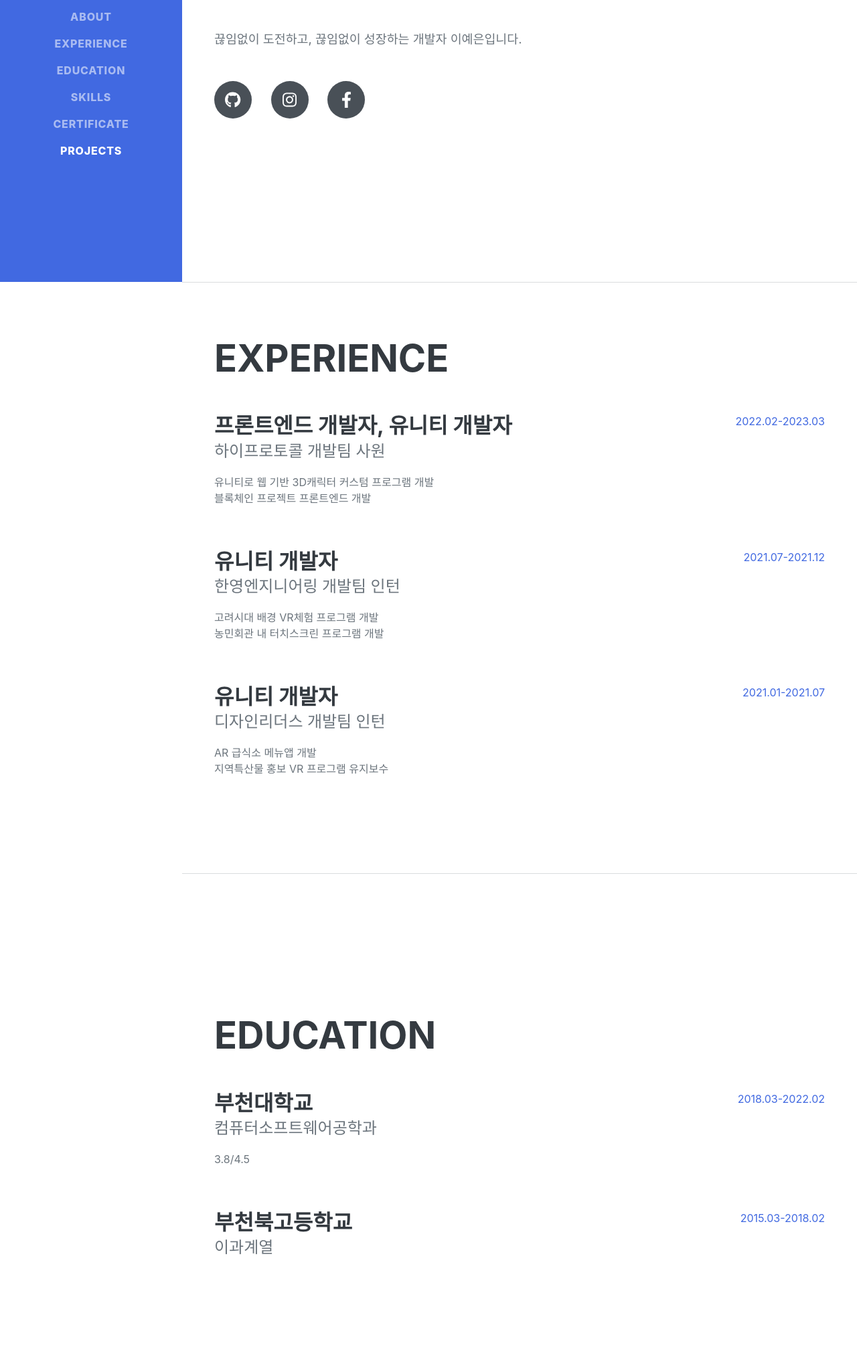
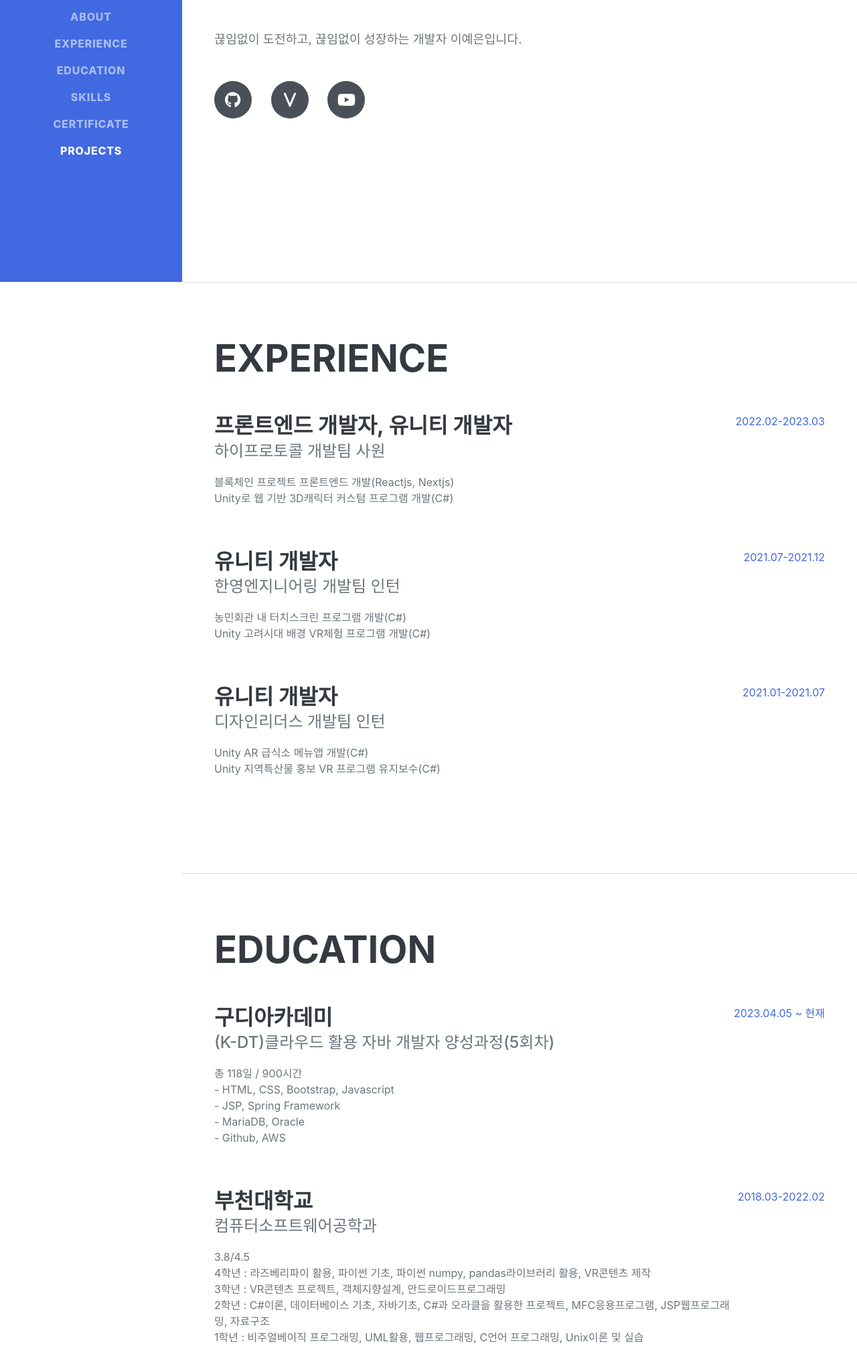
Before and after one commit to jjklunicc/jjklunicc.github.io, a plain HTML site: page index.html in a window 1280 px wide. Shown: the part 379-2407 px from the top of the page at 67% size. Drawn offline with nearby package versions, Linux system fonts and the light colour scheme; a web font is replaced by a local one.

Commit message:
update profile, education, experience

```diff
--- a/index.html
+++ b/index.html
@@ -99,12 +99,23 @@
             끊임없이 도전하고, 끊임없이 성장하는 개발자 이예은입니다.
           </p>
           <div class="social-icons">
-            <a class="social-icon" href="#!"><i class="fab fa-github"></i></a>
-            <a class="social-icon" href="#!"
-              ><i class="fab fa-instagram"></i
+            <a
+              class="social-icon"
+              href="https://github.com/jjklunicc"
+              target="_blank"
+              ><i class="fab fa-github"></i
             ></a>
-            <a class="social-icon" href="#!"
-              ><i class="fab fa-facebook-f"></i
+            <a
+              class="social-icon"
+              href="https://velog.io/@jjklunicc"
+              target="_blank"
+              ><i class="fa-solid fa-v"></i
+            ></a>
+            <a
+              class="social-icon"
+              href="https://www.youtube.com/channel/UCLvJTEgKVVMX1SkQFsKsSBQ"
+              target="_blank"
+              ><i class="fab fa-youtube"></i
             ></a>
           </div>
         </div>
@@ -121,8 +132,8 @@
               <h3 class="mb-0">프론트엔드 개발자, 유니티 개발자</h3>
               <div class="subheading mb-3">하이프로토콜 개발팀 사원</div>
               <p>
-                유니티로 웹 기반 3D캐릭터 커스텀 프로그램 개발<br />
-                블록체인 프로젝트 프론트엔드 개발
+                블록체인 프로젝트 프론트엔드 개발(Reactjs, Nextjs)<br />
+                Unity로 웹 기반 3D캐릭터 커스텀 프로그램 개발(C#)
               </p>
             </div>
             <div class="flex-shrink-0">
@@ -136,8 +147,8 @@
               <h3 class="mb-0">유니티 개발자</h3>
               <div class="subheading mb-3">한영엔지니어링 개발팀 인턴</div>
               <p>
-                고려시대 배경 VR체험 프로그램 개발<br />
-                농민회관 내 터치스크린 프로그램 개발
+                농민회관 내 터치스크린 프로그램 개발(C#)<br />
+                Unity 고려시대 배경 VR체험 프로그램 개발(C#)
               </p>
             </div>
             <div class="flex-shrink-0">
@@ -151,8 +162,8 @@
               <h3 class="mb-0">유니티 개발자</h3>
               <div class="subheading mb-3">디자인리더스 개발팀 인턴</div>
               <p>
-                AR 급식소 메뉴앱 개발<br />
-                지역특산물 홍보 VR 프로그램 유지보수
+                Unity AR 급식소 메뉴앱 개발(C#)<br />
+                Unity 지역특산물 홍보 VR 프로그램 유지보수(C#)
               </p>
             </div>
             <div class="flex-shrink-0">
@@ -170,9 +181,38 @@
             class="d-flex flex-column flex-md-row justify-content-between mb-5"
           >
             <div class="flex-grow-1">
+              <h3 class="mb-0">구디아카데미</h3>
+              <div class="subheading mb-3">
+                (K-DT)클라우드 활용 자바 개발자 양성과정(5회차)
+              </div>
+              <p>
+                총 118일 / 900시간<br />
+                - HTML, CSS, Bootstrap, Javascript<br />
+                - JSP, Spring Framework<br />
+                - MariaDB, Oracle<br />
+                - Github, AWS
+              </p>
+            </div>
+            <div class="flex-shrink-0">
+              <span class="text-primary">2023.04.05 ~ 현재</span>
+            </div>
+          </div>
+          <div
+            class="d-flex flex-column flex-md-row justify-content-between mb-5"
+          >
+            <div class="flex-grow-1">
               <h3 class="mb-0">부천대학교</h3>
               <div class="subheading mb-3">컴퓨터소프트웨어공학과</div>
-              <p>3.8/4.5</p>
+              <p>
+                3.8/4.5<br />
+                4학년 : 라즈베리파이 활용, 파이썬 기초, 파이썬 numpy,
+                pandas라이브러리 활용, VR콘텐츠 제작<br />
+                3학년 : VR콘텐츠 프로젝트, 객체지향설계, 안드로이드프로그래밍<br />
+                2학년 : C#이론, 데이터베이스 기초, 자바기초, C#과 오라클을
+                활용한 프로젝트, MFC응용프로그램, JSP웹프로그래밍, 자료구조<br />
+                1학년 : 비주얼베이직 프로그래밍, UML활용, 웹프로그래밍, C언어
+                프로그래밍, Unix이론 및 실습
+              </p>
             </div>
             <div class="flex-shrink-0">
               <span class="text-primary">2018.03-2022.02</span>
```
Also changed, not shown: 1 other file.
